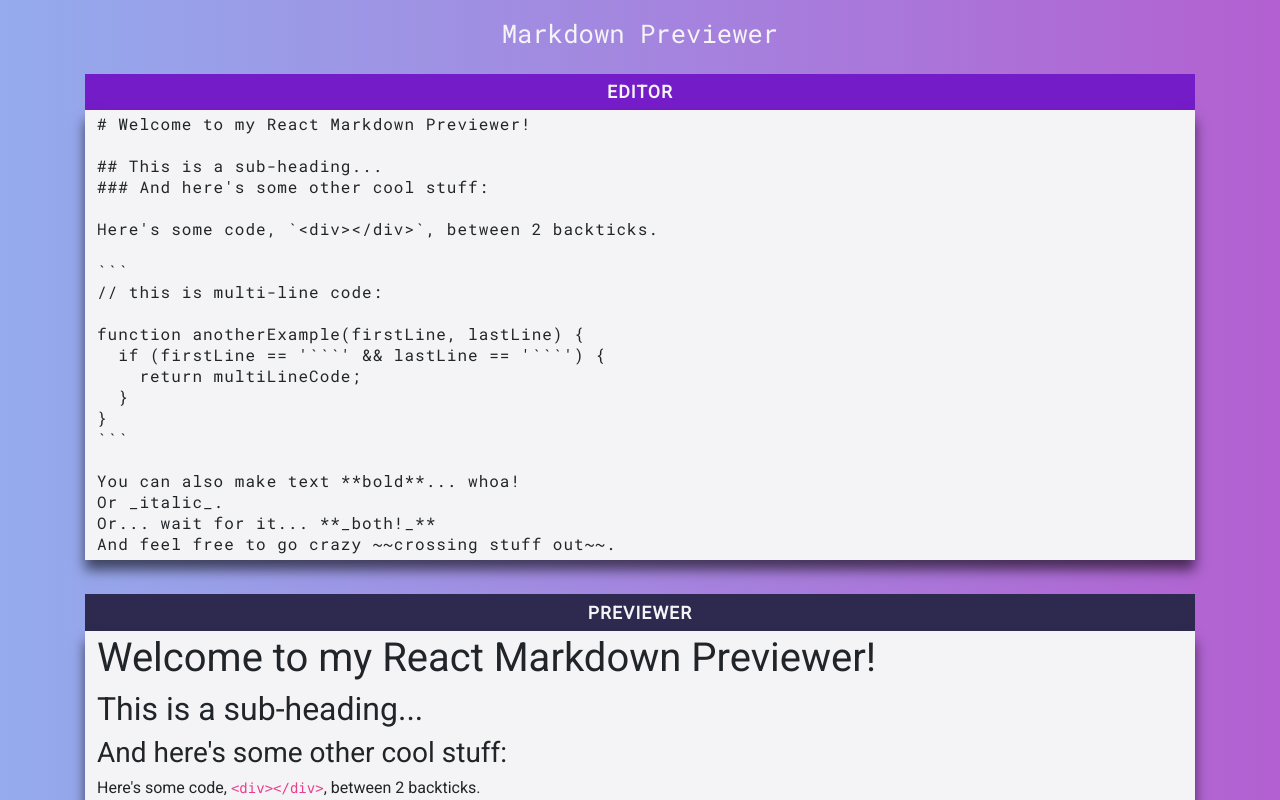
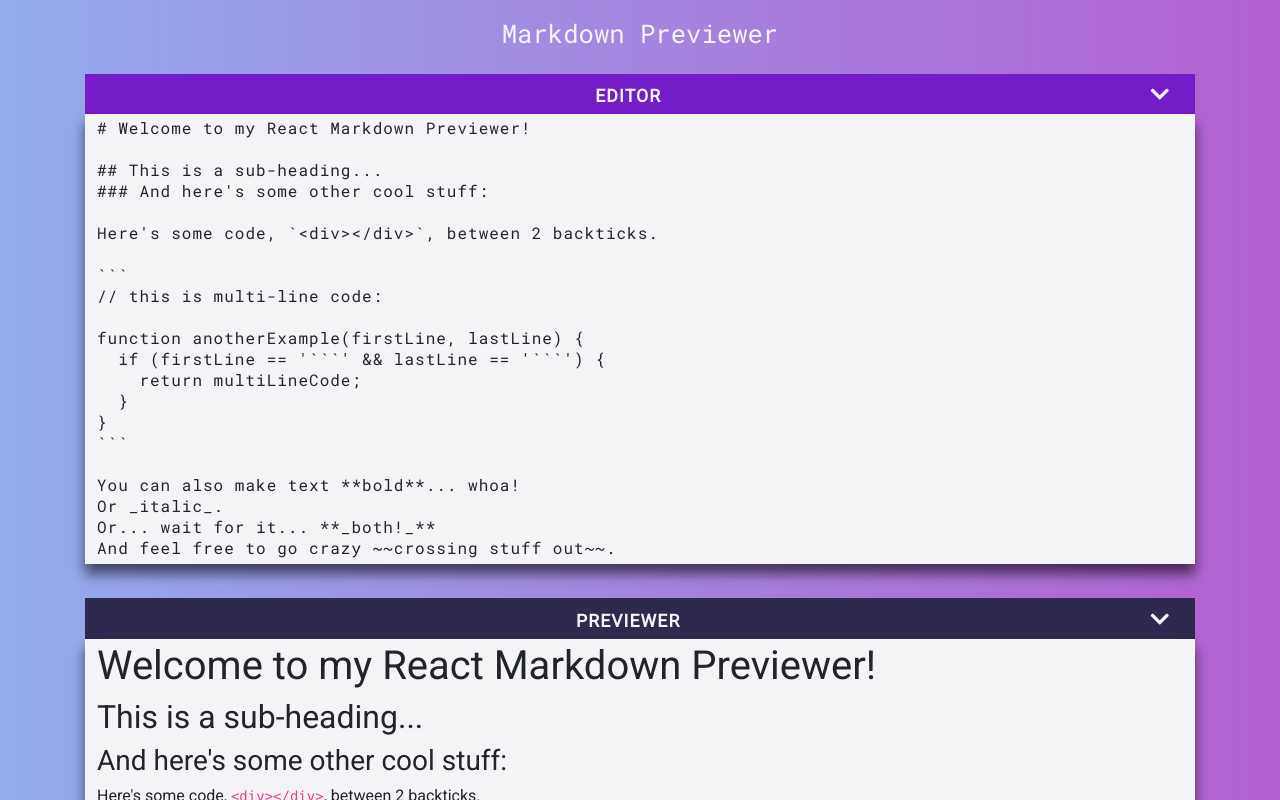
Before and after one commit to jodaz/markdown-previewer, a React (Create React App) app: page / in a window 1280 px wide. Shown: the top 800 px of the page. Built offline with nearby package versions, Linux system fonts and the light colour scheme; the HTML template or start-up script is replaced by a standard one.

Commit message:
Add button icons

```diff
--- a/public/index.html
+++ b/public/index.html
@@ -10,6 +10,7 @@
     <title>Markdown Previewer</title>
     <link href="https://stackpath.bootstrapcdn.com/bootstrap/4.2.1/css/bootstrap.min.css" rel="stylesheet" integrity="sha384-GJzZqFGwb1QTTN6wy59ffF1BuGJpLSa9DkKMp0DgiMDm4iYMj70gZWKYbI706tWS" crossorigin="anonymous">
     <link href="https://fonts.googleapis.com/css?family=Roboto|Roboto+Mono" rel="stylesheet">
+    <link rel="stylesheet" href="https://use.fontawesome.com/releases/v5.7.2/css/all.css" integrity="sha384-fnmOCqbTlWIlj8LyTjo7mOUStjsKC4pOpQbqyi7RrhN7udi9RwhKkMHpvLbHG9Sr" crossorigin="anonymous">
   </head>
   <body>
     <noscript>You need to enable JavaScript to run this app.</noscript>
--- a/src/App.css
+++ b/src/App.css
@@ -32,9 +32,6 @@
   }
     #editor .bar-toggle {
       background: var(--toolbar-one);
-      font-size: 1.32rem;
-      text-transform: uppercase;
-      color: var(--text);
     }
   .previewer {
     width: 100%;
@@ -44,11 +41,19 @@
   }
     #previewer .bar-toggle {
       background: var(--toolbar-two);
-      font-size: 1.32rem;
-      text-transform: uppercase;
-      color: var(--text);
     }
-
+.bar-toggle {
+  font-size: 1.32rem;
+  text-transform: uppercase;
+  color: var(--text);
+}
+  .bar-toggle .text-wrapper {
+    display: inline-block;
+    width: 92%;
+  }
+    .bar-toggle .text-wrapper h2 {
+      padding-left: 1.3rem;
+    }
 .maximized {
   height: 0 !important;
   padding: 0;
@@ -61,6 +66,7 @@
   color: var(--text);
   padding-top: 0.53rem;
   padding-bottom: 0.43rem;
+  cursor: pointer;
 }
   .bar-toggle h2 {
     font-weight: 700;
@@ -79,6 +85,9 @@
     height: 130px !important;
     padding: 5px 12px;
   }
+  .bar-toggle .text-wrapper {
+    width: 96%;
+  }
 }
 
 @media (min-width: 1200px) {
--- a/src/App.js
+++ b/src/App.js
@@ -5,8 +5,8 @@ import marked from 'marked';
 const Editor = (props) => {
   return(
     <div id="editor" className="col-md-12">
-      <ComponentHeader name={'Editor'} onClick={props.toggle}/>
-      <textarea id="editor" className={props.max}
+      <ComponentHeader name={'Editor'} onClick={props.toggle} icon={props.icon}/>
+      <textarea id="editor" className={props.componentStyles}
         value={props.markdown}
         onChange={props.onChange}
       />
@@ -17,9 +17,9 @@ const Editor = (props) => {
 const Previewer = (props) => {
   return(
     <div id="previewer" className="col-md-12">
-      <ComponentHeader name='Previewer' onClick={props.toggle} />
+      <ComponentHeader name='Previewer' onClick={props.toggle} icon={props.icon}/>
       <div id="preview"
-        className={props.max}
+        className={props.componentStyles}
         dangerouslySetInnerHTML={props.data}>
       </div>
     </div>
@@ -30,7 +30,10 @@ const Previewer = (props) => {
 const ComponentHeader = (props) => {
   return(
     <div className="bar-toggle" onClick={props.onClick}>
-      <h2 className="text-center">{props.name}</h2>
+      <div className="text-wrapper">
+        <h2 className="text-center">{props.name}</h2>
+      </div>
+      <i className={props.icon}></i>
     </div>
   );
 }
@@ -65,14 +68,14 @@ class App extends Component {
 
   toggleEditor() {
     this.setState( state => ({
-          toggleEditor: !state.toggleEditor
-        }));
+      toggleEditor: !state.toggleEditor
+    }));
   }
 
   togglePreviewer() {
     this.setState( state => ({
-          togglePreviewer: !state.togglePreviewer
-        }));
+      togglePreviewer: !state.togglePreviewer
+    }));
   }
 
   getRawHtml() {
@@ -85,6 +88,10 @@ class App extends Component {
       this.state.toggleEditor ? 'editor' : 'editor maximized';
     const togPreviewer =
       this.state.togglePreviewer ? 'previewer' : 'previewer maximized';
+    const togEditorIcon =
+      this.state.toggleEditor ? 'fas fa-chevron-down' : 'fas fa-minus';
+    const togPreviewerIcon =
+      this.state.togglePreviewer ? 'fas fa-chevron-down' : 'fas fa-minus';
 
     return (
       <div className="container h-100">
@@ -94,12 +101,14 @@ class App extends Component {
             markdown={this.state.markdown}
             onChange={this.handleChange}
             toggle={this.toggleEditor}
-            max={togEditor}
+            componentStyles={togEditor}
+            icon={togEditorIcon}
           />
           <Previewer
             data={this.getRawHtml()}
             toggle={this.togglePreviewer}
-            max={togPreviewer}
+            componentStyles={togPreviewer}
+            icon={togPreviewerIcon}
           />
         </div>
       </div>
```
